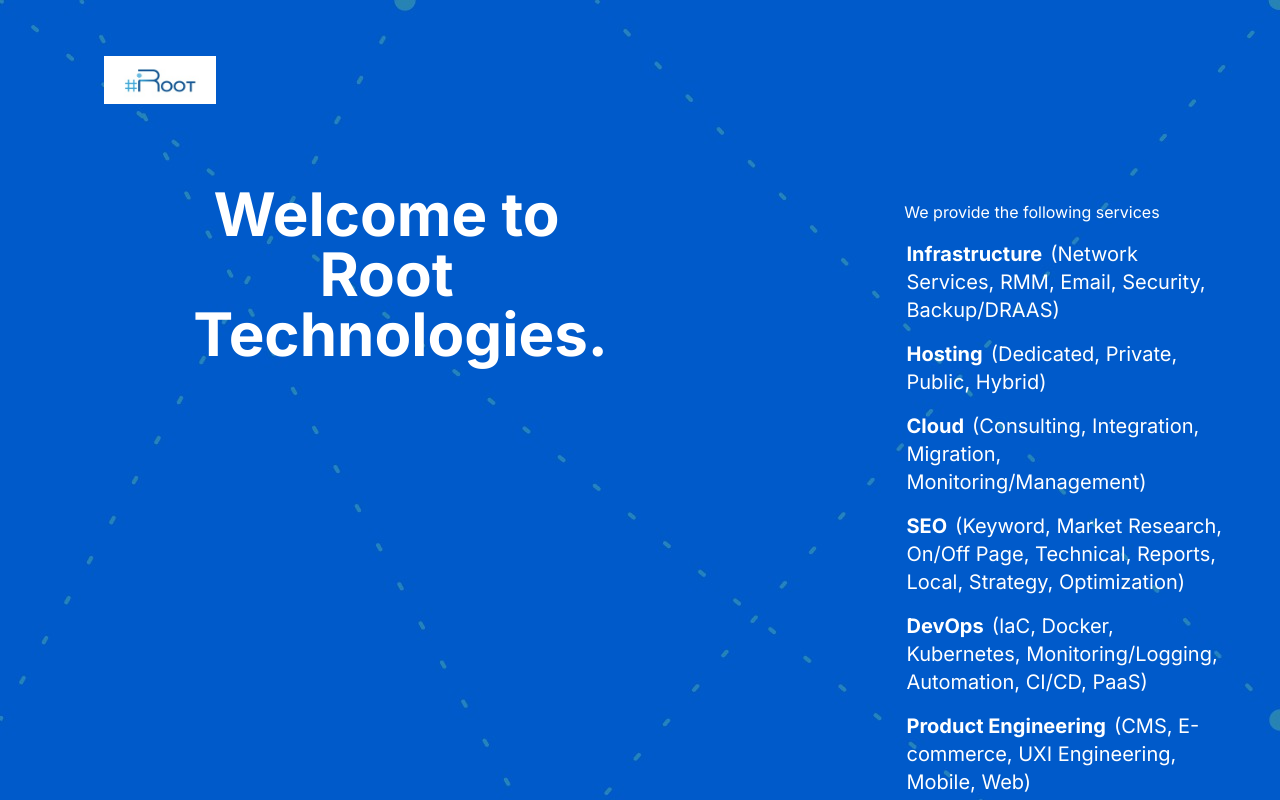
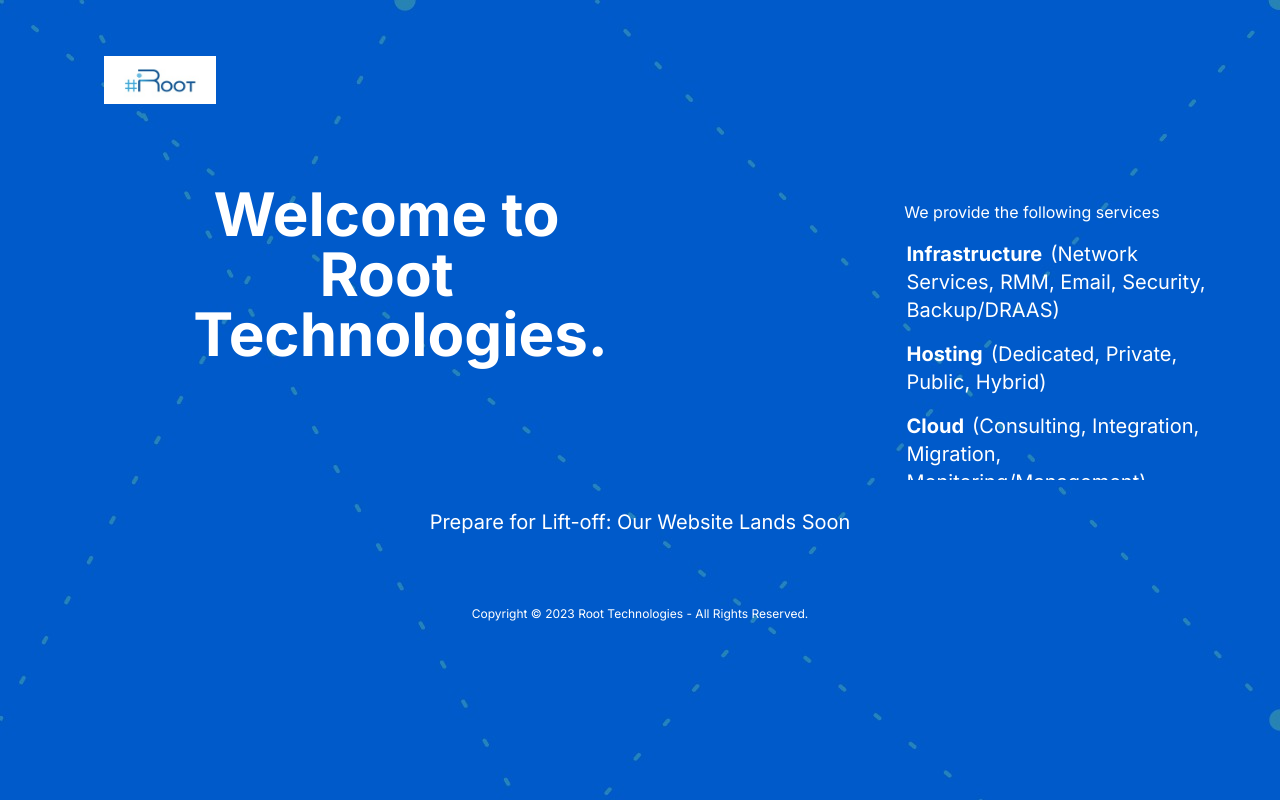
Before and after one commit to skd28/root_home, a Next.js app: page / in a window 1280 px wide. Built offline with nearby package versions, Linux system fonts and the light colour scheme.

Commit message:
change on some content

```diff
--- a/app/components/New_Page.js
+++ b/app/components/New_Page.js
@@ -10,7 +10,7 @@
   return (
     <>
       <div
-        className=" lg:bg-blue-800 overflow-hidden bg-cover h-screen "
+        className=" lg:bg-blue-800 overflow-hidden bg-cover h-screen  "
         style={{
           backgroundImage: "url(/new_background.jpg)",
         }}
@@ -64,7 +64,7 @@
 
           <div className="grid grid-flow-row mx-6  md:mx-auto">
             <div class="lg:w-[76%] lg:h-[27px]  w-[80%] text-white text-base font-normal font-inter xs:text-center lg:text-left md:text-left py-6 lg:py-10  md:mx-0 mx-auto lg:mx-0 ">We provide the following services</div>
-            <div className="overflow-y-auto h-60 lg:h-fit md:w-3/4 md:mx-auto sm:w-3/5 sm:mx-auto xs:w-1/2 mx-auto w-4/5">
+            <div className="overflow-y-auto xs:h-60 h-40 lg:h-60 md:w-3/4 md:mx-auto sm:w-3/5 sm:mx-auto xs:w-1/2 mx-auto w-4/5">
               <div className="pb-3">
                 <span className="text-white text-base xs:text-lg lg:text-xl font-bold font-inter" >Infrastructure</span>
                 <span className="text-white text-sm font-normal lg:text-xl font-inter px-2">
@@ -117,11 +117,11 @@
           </div>
         </div>
 
-        <div className=" text-white text-xl font-inter text-center w-1/2 mx-auto py-7">
+        <div className=" text-white text-xl font-inter text-center w-3/4 mx-auto py-7">
           Prepare for Lift-off: Our Website Lands Soon
         </div>
 
-        <p className="text-xs leading-5 text-white  text-center py-20 ">
+        <p className="text-xs leading-5 text-white  text-center py-10">
           Copyright © 2023 Root Technologies - All Rights Reserved.{" "}
         </p>
       </div>
```
